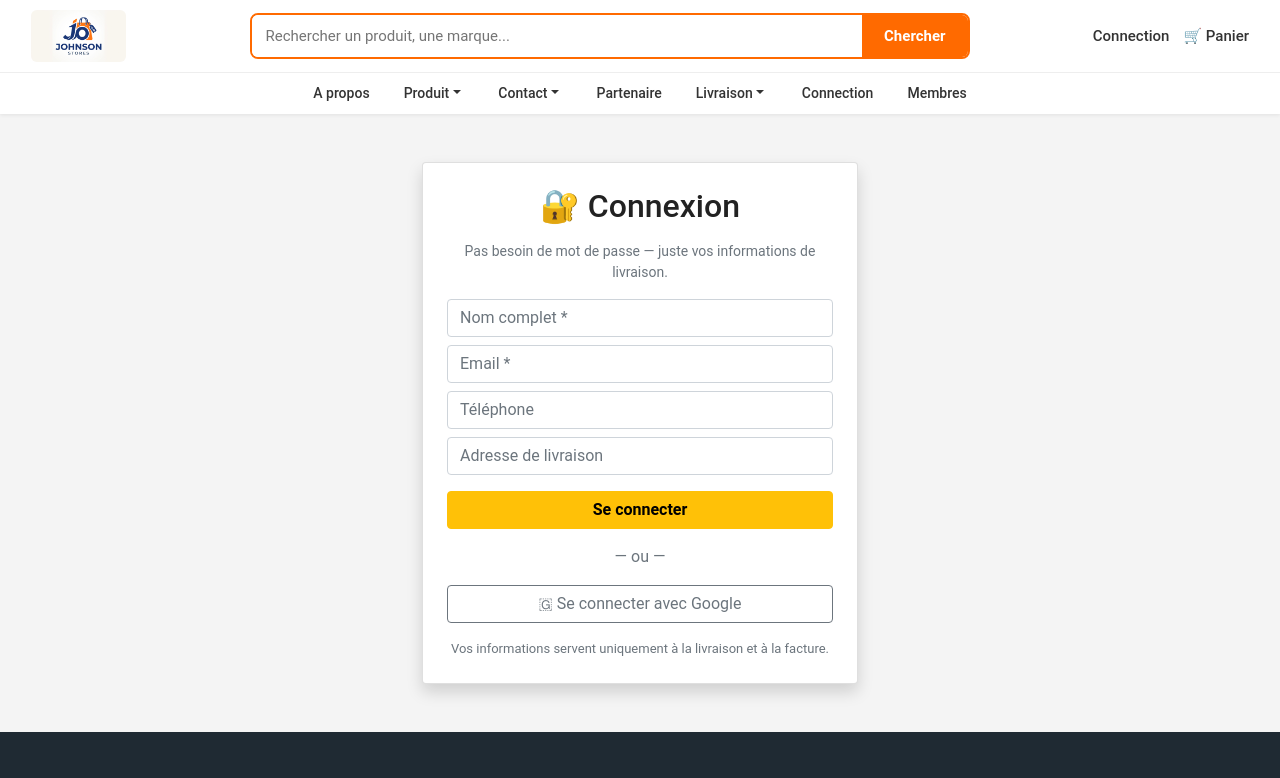
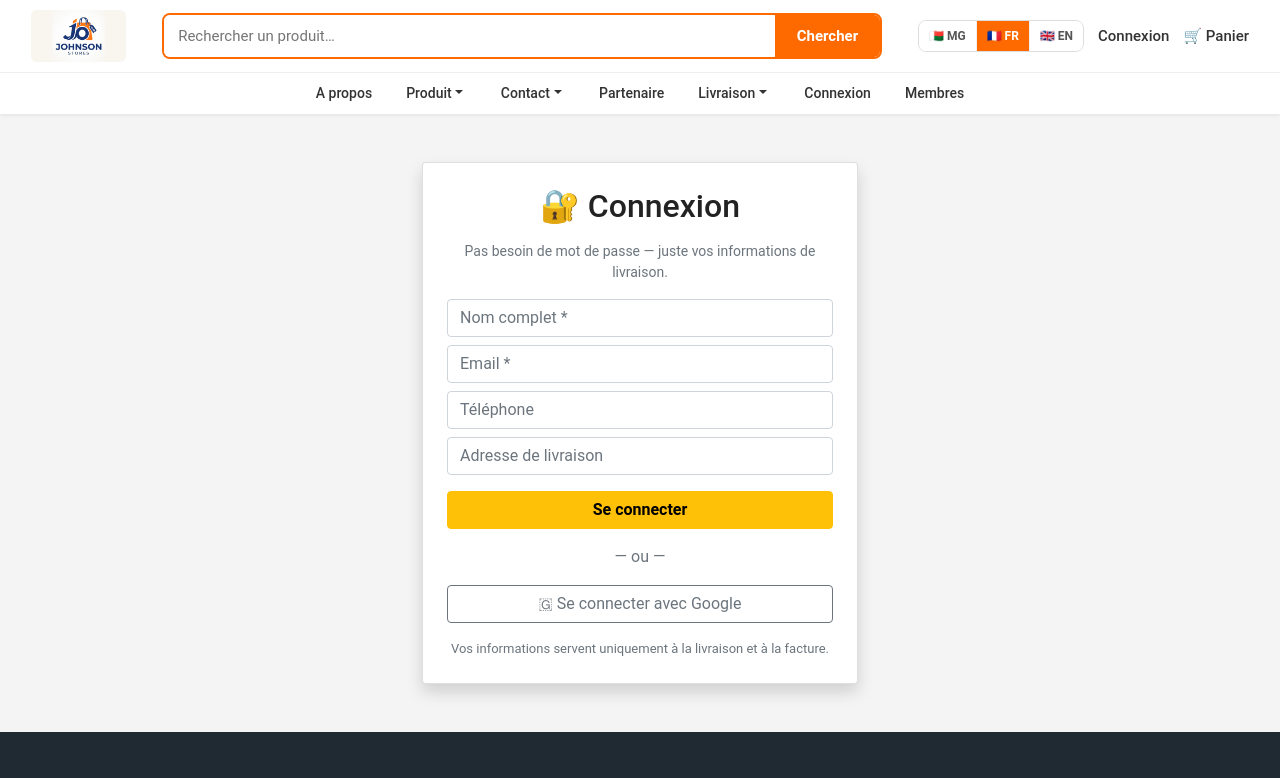
Before and after one commit to jonhsongabriel/magasin, a React (Create React App) app in the folder magasin-en-ligne/: page /Membre/Connection in a window 1280 px wide. Shown: the top 778 px of the page. Built offline with nearby package versions, Linux system fonts and the light colour scheme; no server answers.

Commit message:
Multilingue MG/FR/EN : selecteur de drapeaux dans le header, tout le site (header, footer, connexion, fiche produit) traduit, choix memorise dans le navigateur

```diff
--- a/magasin-en-ligne/src/App.js
+++ b/magasin-en-ligne/src/App.js
@@ -26,6 +26,7 @@ import Partenaire from './pages/Partenaire';
 
 import { SearchProvider } from './SearchContext';
 import { CartProvider } from './CartContext';
+import { LangProvider } from './LangContext';
 import SearchResultsPage from './SearchResultsPage';
 import Panier from './pages/Panier';
 import Commande from './pages/Commande';
@@ -35,7 +36,8 @@ import DetailProduit from './pages/DetailProduit';
 
 function App() {
   return (
-    <SearchProvider> {/* Fournisseur ajouté ici */}
+    <LangProvider>
+      <SearchProvider> {/* Fournisseur ajouté ici */}
       <CartProvider>
         <div>
           <Router>
@@ -86,6 +88,7 @@ function App() {
         </div>
       </CartProvider>
     </SearchProvider>
+    </LangProvider>
   );
 }
 
--- /dev/null
+++ b/magasin-en-ligne/src/LangContext.js
@@ -0,0 +1,233 @@
+// src/LangContext.js — Multilingue : Malagasy / Français / English
+import React, { createContext, useContext, useEffect, useState } from 'react';
+
+const TRADUCTIONS = {
+  mg: {
+    // Header
+    rechercher: 'Hikaroka…',
+    chercher: 'Hikaroka',
+    panier: 'Savony',
+    connection: 'Fidirana',
+    a_propos: 'Mombatsika',
+    produit: 'Vokatra',
+    contact: 'Mifandraisa',
+    partenaire: 'Mpiara-miandra',
+    membres: 'Mpikambana',
+    livraison: 'Fitaterana',
+    // Dropdown produits
+    technologique: 'Teknolojia',
+    alimentaire: 'Sakafo',
+    construction: 'Fanorenana',
+    mode: 'Lamba',
+    mecanique: 'Mekanika',
+    medicale: 'Fitafiana',
+    // Dropdown livraison
+    a_prendre: 'Alaina eo amin-toerana',
+    livreur_moto: 'Mpanondro moto',
+    bicyclette: 'Bisikileta',
+    personne: 'Tongotra',
+    automobile: 'Fiara',
+    navire: 'Sambo',
+    avion: 'Fiavakondro',
+    colis_express: 'Package haingana',
+    autres_moyens: 'Fitaovana hafa',
+    // Footer
+    nos_contacts: 'Antsoay',
+    nos_activites: 'Ny asantsika',
+    nos_produits: 'Ny vokatray',
+    ou_nous_trouver: 'Aiza ny toerantsika',
+    mon_compte: 'Ny kaontiko',
+    s_identifier: 'Hiditra',
+    liste_membres: 'Lisitry ny mpikambana',
+    espace_admin: 'Tranon’ny mpitantana',
+    vente_produits: 'Varotra vokatra',
+    publicite: 'Dokam-barotra',
+    location: 'Fampiasana',
+    partage_info: 'Fizara ny vaovao',
+    formation: 'Fiofanana lavitra',
+    droits: 'Zo rehetra voatokana',
+    // Connexion
+    connexion_titre: 'Fidirana',
+    connexion_sous_titre: 'Tsy mila teny miafina — ny fampahalalanao fotsiny.',
+    nom_complet: 'Anarana feno *',
+    email: 'Mailaka *',
+    telephone: 'Findray',
+    adresse_livraison: 'Adiresy fitaterana',
+    se_connecter: 'Hiditra',
+    connexion_encours: 'Miditra…',
+    ou: '— sa —',
+    google: 'Hiditra amin’ny Google',
+    note_connexion: 'Ny fampahalalanao dia ho an’ny fitaterana sy ny faktiora.',
+    connexion_reussie: 'Tafiditra soa aman-tsara, tonga soa',
+    // Détail produit
+    accueil: 'Fandraisana',
+    introuvable: 'Tsy hita ny vokatra',
+    retour_boutique: '← Hiverina amin’ny fivarotana',
+    fournisseur: 'Mpamatsy',
+    quantite: 'Isa:',
+    commander: 'Hividy',
+    ajouter_panier: 'Hanampy amin’ny savony',
+    poser_question: 'Manontania (WhatsApp)',
+    reasseurance_livraison: 'Fitaterana nasionaly sy iraisam-pirenena',
+    reassurance_paiement: 'Mobile Money · Banky · PayPal',
+    reassurance_facture: 'Faktiora mailaka · WhatsApp · SMS',
+    chargement: 'Eo am-pamakiana…',
+  },
+  fr: {
+    rechercher: 'Rechercher un produit…',
+    chercher: 'Chercher',
+    panier: 'Panier',
+    connection: 'Connexion',
+    a_propos: 'A propos',
+    produit: 'Produit',
+    contact: 'Contact',
+    partenaire: 'Partenaire',
+    membres: 'Membres',
+    livraison: 'Livraison',
+    technologique: 'Technologique',
+    alimentaire: 'Alimentaire',
+    construction: 'Construction',
+    mode: 'Mode',
+    mecanique: 'Mecanique',
+    medicale: 'Medicale',
+    a_prendre: 'À prendre sur place',
+    livreur_moto: 'Livreur moto',
+    bicyclette: 'Bicyclette',
+    personne: 'Personne (à pied)',
+    automobile: 'Automobile',
+    navire: 'Navire',
+    avion: 'Avion',
+    colis_express: 'Colis express',
+    autres_moyens: 'Autres moyens',
+    nos_contacts: 'Nos contacts',
+    nos_activites: 'Nos activités',
+    nos_produits: 'Nos produits',
+    ou_nous_trouver: 'Où nous trouver',
+    mon_compte: 'Mon compte',
+    s_identifier: "S'identifier",
+    liste_membres: 'Liste des membres',
+    espace_admin: 'Espace admin',
+    vente_produits: 'Vente des produits',
+    publicite: 'Publicité',
+    location: 'Location',
+    partage_info: 'Partage des informations',
+    formation: 'Formation à distance',
+    droits: 'Tous droits réservés',
+    connexion_titre: 'Connexion',
+    connexion_sous_titre: 'Pas besoin de mot de passe — juste vos informations de livraison.',
+    nom_complet: 'Nom complet *',
+    email: 'Email *',
+    telephone: 'Téléphone',
+    adresse_livraison: 'Adresse de livraison',
+    se_connecter: 'Se connecter',
+    connexion_encours: 'Connexion…',
+    ou: '— ou —',
+    google: 'Se connecter avec Google',
+    note_connexion: 'Vos informations servent uniquement à la livraison et à la facture.',
+    connexion_reussie: 'Connexion réussie, bienvenue',
+    accueil: 'Accueil',
+    introuvable: 'Produit introuvable',
+    retour_boutique: '← Retour à la boutique',
+    fournisseur: 'Fournisseur',
+    quantite: 'Quantité :',
+    commander: 'Commander',
+    ajouter_panier: 'Ajouter au panier',
+    poser_question: 'Poser une question (WhatsApp)',
+    reasseurance_livraison: 'Livraison nationale & internationale',
+    reassurance_paiement: 'Paiement Mobile Money · Banque · PayPal',
+    reassurance_facture: 'Facture email · WhatsApp · SMS',
+    chargement: 'Chargement…',
+  },
+  en: {
+    rechercher: 'Search for a product…',
+    chercher: 'Search',
+    panier: 'Cart',
+    connection: 'Login',
+    a_propos: 'About us',
+    produit: 'Products',
+    contact: 'Contact',
+    partenaire: 'Partners',
+    membres: 'Members',
+    livraison: 'Delivery',
+    technologique: 'Technology',
+    alimentaire: 'Food',
+    construction: 'Construction',
+    mode: 'Fashion',
+    mecanique: 'Mechanics',
+    medicale: 'Medical',
+    a_prendre: 'Pick up in store',
+    livreur_moto: 'Motorbike courier',
+    bicyclette: 'Bicycle',
+    personne: 'On foot',
+    automobile: 'Car',
+    navire: 'Ship',
+    avion: 'Plane',
+    colis_express: 'Express parcel',
+    autres_moyens: 'Other means',
+    nos_contacts: 'Contact us',
+    nos_activites: 'Our activities',
+    nos_produits: 'Our products',
+    ou_nous_trouver: 'Where to find us',
+    mon_compte: 'My account',
+    s_identifier: 'Sign in',
+    liste_membres: 'Member list',
+    espace_admin: 'Admin area',
+    vente_produits: 'Product sales',
+    publicite: 'Advertising',
+    location: 'Rental',
+    partage_info: 'Information sharing',
+    formation: 'Remote training',
+    droits: 'All rights reserved',
+    connexion_titre: 'Login',
+    connexion_sous_titre: 'No password needed — just your delivery details.',
+    nom_complet: 'Full name *',
+    email: 'Email *',
+    telephone: 'Phone',
+    adresse_livraison: 'Delivery address',
+    se_connecter: 'Sign in',
+    connexion_encours: 'Signing in…',
+    ou: '— or —',
+    google: 'Sign in with Google',
+    note_connexion: 'Your details are only used for delivery and invoicing.',
+    connexion_reussie: 'Signed in successfully, welcome',
+    accueil: 'Home',
+    introuvable: 'Product not found',
+    retour_boutique: '← Back to shop',
+    fournisseur: 'Supplier',
+    quantite: 'Quantity:',
+    commander: 'Order now',
+    ajouter_panier: 'Add to cart',
+    poser_question: 'Ask a question (WhatsApp)',
+    reasseurance_livraison: 'National & international delivery',
+    reassurance_paiement: 'Payment Mobile Money · Bank · PayPal',
+    reassurance_facture: 'Invoice email · WhatsApp · SMS',
+    chargement: 'Loading…',
+  },
+};
+
+const LangContext = createContext();
+
+export const LangProvider = ({ children }) => {
+  const [langue, setLangue] = useState(() => localStorage.getItem('langue') || 'fr');
+
+  useEffect(() => {
+    localStorage.setItem('langue', langue);
+    document.documentElement.lang = langue;
+  }, [langue]);
+
+  const t = (cle) => TRADUCTIONS[langue]?.[cle] ?? TRADUCTIONS.fr[cle] ?? cle;
+
+  return (
+    <LangContext.Provider value={{ langue, setLangue, t }}>
+      {children}
+    </LangContext.Provider>
+  );
+};
+
+export const useLang = () => {
+  const ctx = useContext(LangContext);
+  if (!ctx) throw new Error('useLang doit être utilisé dans un LangProvider');
+  return ctx;
+};
+
+export default LangContext;
--- a/magasin-en-ligne/src/componement/Header.js
+++ b/magasin-en-ligne/src/componement/Header.js
@@ -3,10 +3,12 @@ import { Link } from 'react-router-dom';
 import jonhsonLogo from '../assets/jonhson-magasin.jpg';
 import { SearchContext } from '../SearchContext';
 import { useCart } from '../CartContext';
+import { useLang } from '../LangContext';
 
 const Header = () => {
   const { handleSearch } = useContext(SearchContext); // Utilisation du contexte
   const { count } = useCart(); // Nombre d'articles dans le panier
+  const { langue, setLangue, t } = useLang(); // Langue active
 
   const [searchQuery, setSearchQuery] = useState(''); // Déclaration d'un état local
 
@@ -14,6 +16,8 @@ const Header = () => {
     console.error("SearchContext n'est pas disponible.");
     return null;
   }
+
+  const changerLangue = (l) => setLangue(l);
 
   const handleInputChange = (e) => {
     setSearchQuery(e.target.value); // Mise à jour de l'état de recherche
@@ -37,15 +41,38 @@ const Header = () => {
             type="text"
             value={searchQuery}
             onChange={handleInputChange}
-            placeholder="Rechercher un produit, une marque..."
+            placeholder={t('rechercher')}
           />
-          <button type="submit">Chercher</button>
+          <button type="submit">{t('chercher')}</button>
         </form>
 
         <div className="header-actions">
-          <Link className="header-cart" to="Membre/Connection">Connection</Link>
+          <div className="header-lang" role="group" aria-label="Langue">
+            <button
+              className={langue === 'mg' ? 'active' : ''}
+              onClick={() => changerLangue('mg')}
+              title="Malagasy"
+            >
+              🇲🇬 MG
+            </button>
+            <button
+              className={langue === 'fr' ? 'active' : ''}
+              onClick={() => changerLangue('fr')}
+              title="Français"
+            >
+              🇫🇷 FR
+            </button>
+            <button
+              className={langue === 'en' ? 'active' : ''}
+              onClick={() => changerLangue('en')}
+              title="English"
+            >
+              🇬🇧 EN
+            </button>
+          </div>
+          <Link className="header-cart" to="Membre/Connection">{t('connection')}</Link>
           <Link className="header-cart" to="/panier">
-            🛒 Panier{count > 0 && <span className="header-badge">{count}</span>}
+            🛒 {t('panier')}{count > 0 && <span className="header-badge">{count}</span>}
           </Link>
         </div>
       </div>
@@ -53,17 +80,17 @@ const Header = () => {
       {/* --- Ligne 2 : navigation --- */}
       <nav className="header-nav">
         <ul>
-          <li><Link to="pages/Apropos">A propos</Link></li>
+          <li><Link to="pages/Apropos">{t('a_propos')}</Link></li>
 
           <li className="header-dropdown">
-            <span className="nav-category dropdown-toggle">Produit</span>
+            <span className="nav-category dropdown-toggle">{t('produit')}</span>
             <ul className="dropdown-menu">
-              <li><Link className="dropdown-item" to="pages/Tech">Technologique</Link></li>
-              <li><Link className="dropdown-item" to="pages/Aliment">Alimentaire</Link></li>
-              <li><Link className="dropdown-item" to="pages/Construction">Construction</Link></li>
-              <li><Link className="dropdown-item" to="pages/Mode">Mode</Link></li>
-              <li><Link className="dropdown-item" to="pages/Mecanique">Mecanique</Link></li>
-              <li><Link className="dropdown-item" to="pages/Medicale">Medicale</Link></li>
+              <li><Link className="dropdown-item" to="pages/Tech">{t('technologique')}</Link></li>
+              <li><Link className="dropdown-item" to="pages/Aliment">{t('alimentaire')}</Link></li>
+              <li><Link className="dropdown-item" to="pages/Construction">{t('construction')}</Link></li>
+              <li><Link className="dropdown-item" to="pages/Mode">{t('mode')}</Link></li>
+              <li><Link className="dropdown-item" to="pages/Mecanique">{t('mecanique')}</Link></li>
+              <li><Link className="dropdown-item" to="pages/Medicale">{t('medicale')}</Link></li>
             </ul>
           </li>
 
@@ -82,22 +109,22 @@ const Header = () => {
           <li><Link to="pages/Partenaire">Partenaire</Link></li>
 
           <li className="header-dropdown">
-            <span className="nav-category dropdown-toggle">Livraison</span>
+            <span className="nav-category dropdown-toggle">{t('livraison')}</span>
             <ul className="dropdown-menu">
-              <li><Link className="dropdown-item" to="/commande">🏪 À prendre sur place</Link></li>
-              <li><Link className="dropdown-item" to="/commande">🏍️ Livreur moto</Link></li>
-              <li><Link className="dropdown-item" to="/commande">🚲 Bicyclette</Link></li>
-              <li><Link className="dropdown-item" to="/commande">🚶 Personne (à pied)</Link></li>
-              <li><Link className="dropdown-item" to="/commande">🚗 Automobile</Link></li>
-              <li><Link className="dropdown-item" to="/commande">🚢 Navire</Link></li>
-              <li><Link className="dropdown-item" to="/commande">✈️ Avion</Link></li>
-              <li><Link className="dropdown-item" to="/commande">📦 Colis express</Link></li>
-              <li><Link className="dropdown-item" to="/commande">📮 Autres moyens</Link></li>
+              <li><Link className="dropdown-item" to="/commande">{t('a_prendre')}</Link></li>
+              <li><Link className="dropdown-item" to="/commande">{t('livreur_moto')}</Link></li>
+              <li><Link className="dropdown-item" to="/commande">{t('bicyclette')}</Link></li>
+              <li><Link className="dropdown-item" to="/commande">{t('personne')}</Link></li>
+              <li><Link className="dropdown-item" to="/commande">{t('automobile')}</Link></li>
+              <li><Link className="dropdown-item" to="/commande">{t('navire')}</Link></li>
+              <li><Link className="dropdown-item" to="/commande">{t('avion')}</Link></li>
+              <li><Link className="dropdown-item" to="/commande">{t('colis_express')}</Link></li>
+              <li><Link className="dropdown-item" to="/commande">{t('autres_moyens')}</Link></li>
             </ul>
           </li>
 
-          <li><Link to="Membre/Connection">Connection</Link></li>
-          <li><Link to="Membre/ListeMembres">Membres</Link></li>
+          <li><Link to="Membre/Connection">{t('connection')}</Link></li>
+          <li><Link to="Membre/ListeMembres">{t('membres')}</Link></li>
         </ul>
       </nav>
     </header>
--- a/magasin-en-ligne/src/index.css
+++ b/magasin-en-ligne/src/index.css
@@ -184,6 +184,41 @@ code {
   color: #ff6a00;
 }
 
+/* --- Sélecteur de langue --- */
+
+.header-lang {
+  display: flex;
+  border: 1px solid #ddd;
+  border-radius: 8px;
+  overflow: hidden;
+}
+
+.header-lang button {
+  background: #fff;
+  border: none;
+  padding: 6px 10px;
+  font-size: 12px;
+  font-weight: 600;
+  color: #555;
+  cursor: pointer;
+  transition: background 0.15s, color 0.15s;
+}
+
+.header-lang button:hover {
+  background: #fff3ea;
+  color: #ff6a00;
+}
+
+.header-lang button.active {
+  background: #ff6a00;
+  color: #fff;
+}
+
+/* --- Séparateur entre les boutons du groupe --- */
+.header-lang button + button {
+  border-left: 1px solid #eee;
+}
+
 /* ================= ALIBABA STYLE - FOOTER ================= */
 
 .site-footer {
```
Also changed, not shown: magasin-en-ligne/src/Membre/Connection.js (+12 -12 lines), magasin-en-ligne/src/componement/Footer.js (+22 -20 lines), magasin-en-ligne/src/pages/DetailProduit.js (+14 -12 lines).
